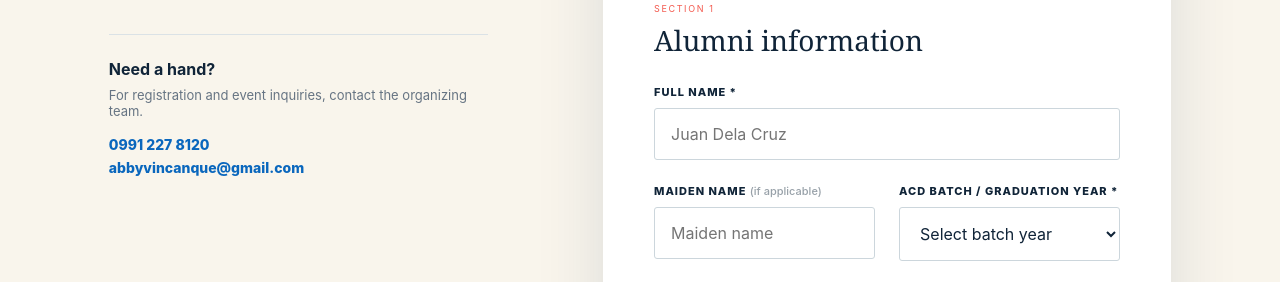
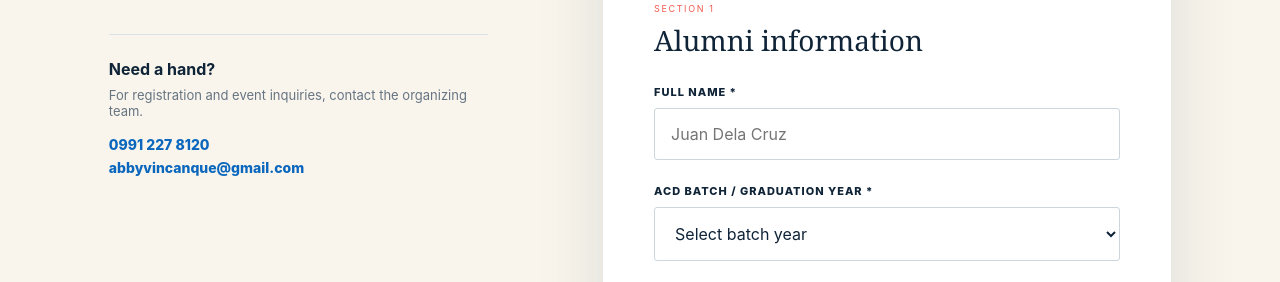
Before and after one commit to druix26/acdhomecoming2026, a website: page index.html in a window 1280 px wide. Shown: the part 2889-3171 px from the top of the page. Drawn offline with Linux system fonts and the light colour scheme.

Commit message:
refactor: simplify attendee information fields

```diff
--- a/index.html
+++ b/index.html
@@ -119,8 +119,7 @@
             <legend><small>Section 1</small> Alumni information</legend>
             <div class="step-grid">
               <div class="field full"><label for="name">Full name *</label><input id="name" name="name" autocomplete="name" placeholder="Juan Dela Cruz" required /></div>
-              <div class="field"><label for="maiden-name">Maiden name <span>(if applicable)</span></label><input id="maiden-name" name="maidenName" placeholder="Maiden name" /></div>
-              <div class="field"><label for="batch">ACD batch / graduation year *</label><select id="batch" name="batch" required><option value="">Select batch year</option></select></div>
+              <div class="field full"><label for="batch">ACD batch / graduation year *</label><select id="batch" name="batch" required><option value="">Select batch year</option></select></div>
               <div class="field"><label for="phone">Mobile number *</label><input id="phone" name="phone" type="tel" autocomplete="tel" placeholder="09XX XXX XXXX" required /></div>
               <div class="field"><label for="email">Email address *</label><input id="email" name="email" type="email" autocomplete="email" placeholder="you@example.com" required /></div>
               <div class="field full"><label for="location">Current city / country <span>(optional)</span></label><input id="location" name="location" autocomplete="address-level2" placeholder="Davao City, Philippines" /></div>
@@ -133,8 +132,6 @@
               <div class="field full"><span class="field-label">Registration type *</span><div class="choice-grid"><label><input type="radio" name="registrationType" value="Alumni Only" required /><span>Alumni only</span></label><label><input type="radio" name="registrationType" value="Alumni + Spouse/Guest" required /><span>Alumni + spouse/guest</span></label><label><input type="radio" name="registrationType" value="Alumni + Family/Multiple Guests" required /><span>Alumni + family/multiple guests</span></label></div></div>
               <div class="field full"><label for="attendees">Total number of attendees *</label><select id="attendees" name="attendees" required><option value="">Select total attendees</option><option value="1">1</option><option value="2">2</option><option value="3">3</option><option value="4">4</option><option value="5">5</option><option value="6">More than 5</option></select></div>
               <div class="field full guest-field"><span class="field-label">Name(s) of guest(s)</span><p class="field-help">Add the full name of each guest included in your registration.</p><div id="guest-rows" class="guest-rows" aria-live="polite"><p class="empty-guests">Select the total number of attendees to add guest names.</p></div><button class="add-guest" id="add-guest" type="button" hidden>+ Add another guest</button></div>
-              <div class="field"><label for="dietary">Dietary restrictions / food allergies <span>(optional)</span></label><textarea id="dietary" name="dietary" rows="3"></textarea></div>
-              <div class="field"><label for="accessibility">Accessibility or special assistance <span>(optional)</span></label><textarea id="accessibility" name="accessibility" rows="3"></textarea></div>
             </div>
           </fieldset>
 
```
Also changed, not shown: 1 other file.
